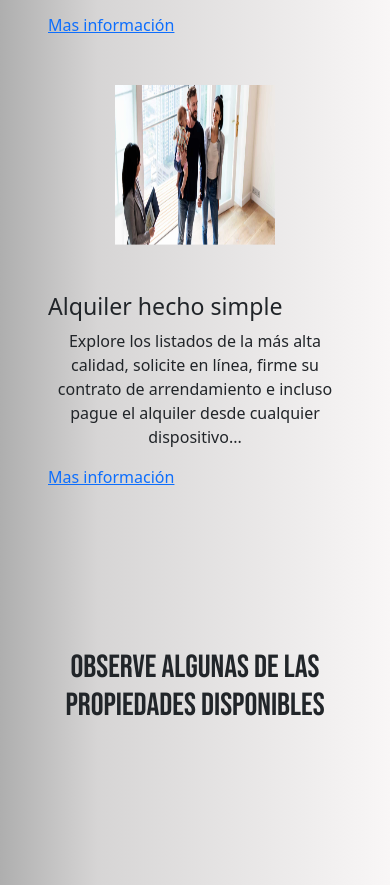
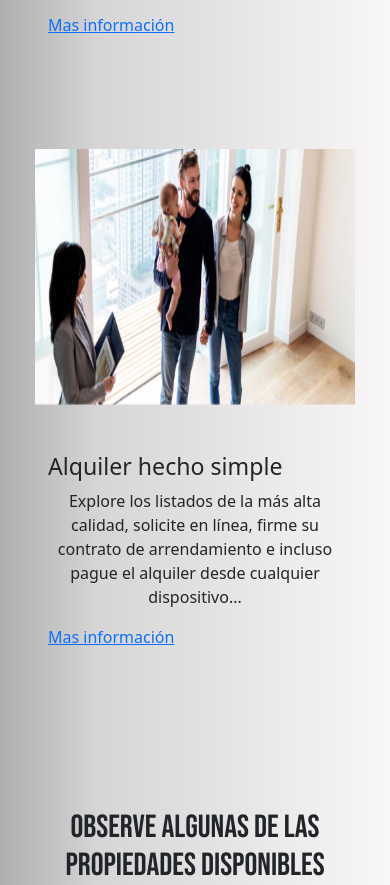
Before and after one commit to Martinl06/cursoCoder, a plain HTML site: page index.html in a window 390 px wide. Shown: the part 6241-7126 px from the top of the page. Drawn offline with nearby package versions, Linux system fonts and the light colour scheme.

Commit message:
ajustando

```diff
--- a/css/style.css
+++ b/css/style.css
@@ -373,12 +373,12 @@ header {
         padding-bottom: 0rem !important;
     }
 
-    /*.video img{
+    .video img{
         width: 20rem !important;
         height: 20rem !important;
         padding-top: 4rem !important;
         margin-bottom: 0rem !important;
-    }*/
+    }
     .imagenes-layout{
         width: 300px;
         height: 200px;
```
